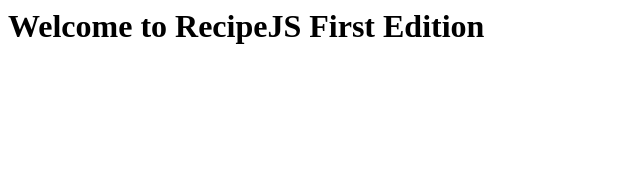
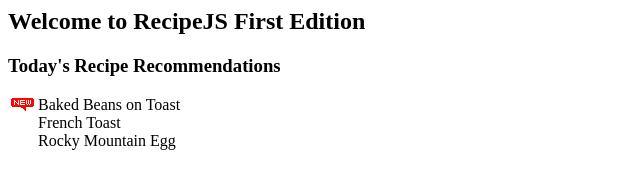
Before and after one commit to victorkane/recipe-js, a website: page public/index.html in a window 1280 px wide. Shown: the whole page, without its empty margins (0-640 px from the left). Drawn offline with nearby package versions, Linux system fonts and the light colour scheme.

Commit message:
added ng-repeat to iterate over model arrays in the view, and ng-clas… …s to conditionally apply CSS classes in the View

```diff
--- a/public/index.html
+++ b/public/index.html
@@ -1,9 +1,19 @@
 <html ng-app="recipeJSApp">
 <head>
   <title>RecipeJS</title>
+  <style>
+    .recipe {padding-left: 30px;}
+    .new {background-image: url("images/new.gif"); background-repeat: no-repeat;}
+
+  </style>
 </head>
 <body ng-controller="RecipeVM as recipevm">
-  <h1>{{recipevm.message}} {{recipevm.titletext}} {{recipevm.edition}} Edition</h1>
+  <h2>{{recipevm.message}} {{recipevm.titletext}} {{recipevm.edition}} Edition</h1>
+  <h3>Today's Recipe Recommendations</h3>
+  <div class="recipe" ng-repeat="recipe in recipevm.recipes" ng-class="recipe.new ? 'new' : 'old'">
+    <span class="title">{{recipe.title}}</span>
+  </div>
+
   <script src="https://ajax.googleapis.com/ajax/libs/angularjs/1.4.1/angular.js"></script>
   <script type="text/javascript">
     angular.module('recipeJSApp', [])
@@ -12,6 +22,11 @@
       vm.message = 'Welcome to';
       vm.titletext = 'RecipeJS';
       vm.edition = 'First';
+      vm.recipes = [
+        {title: "Baked Beans on Toast", new: true},
+        {title: "French Toast", new: false},
+        {title: "Rocky Mountain Egg", new: false},
+      ];
     }]);
   </script>
 </body>
```
Also changed, not shown: public/images/new.gif (added).
